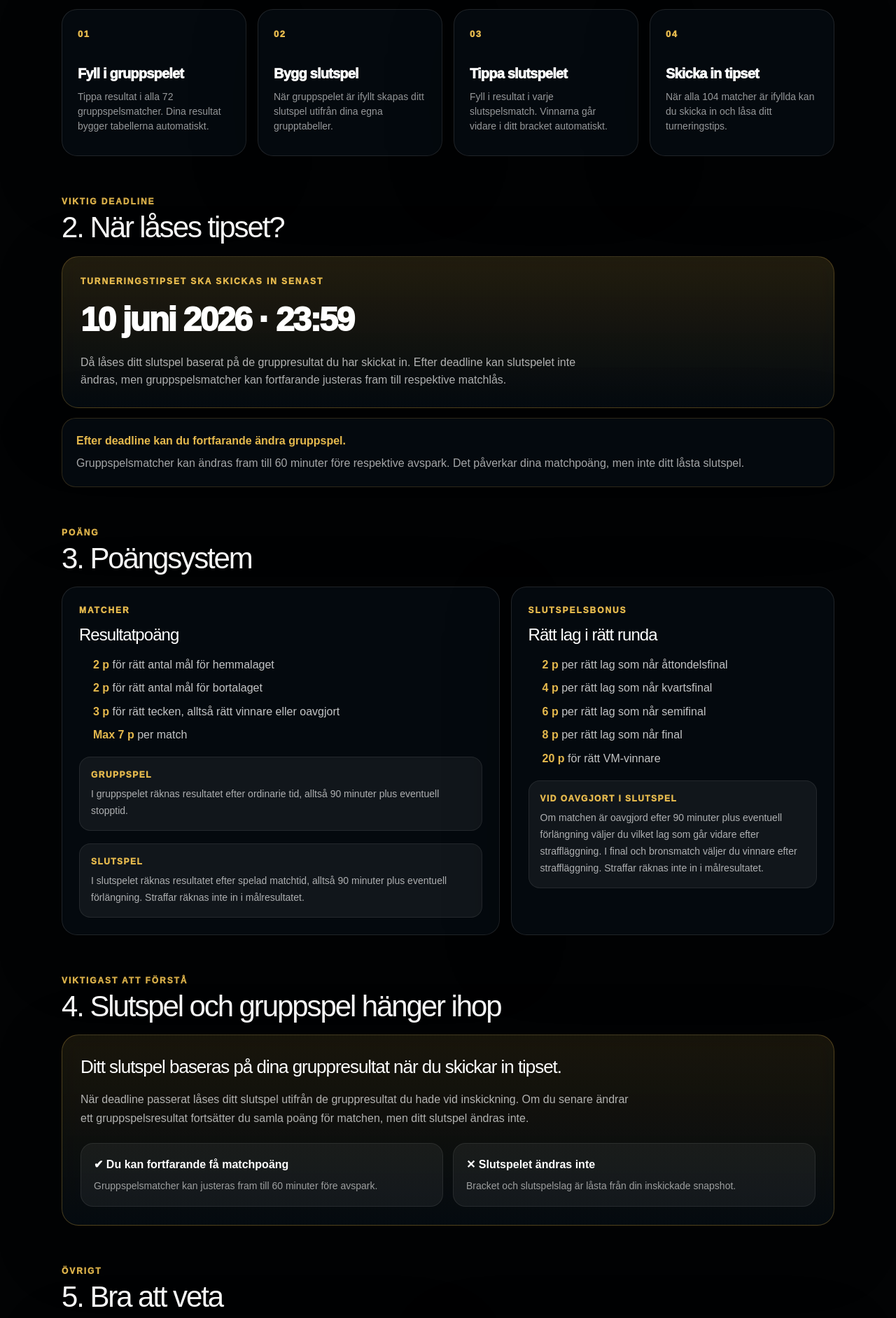
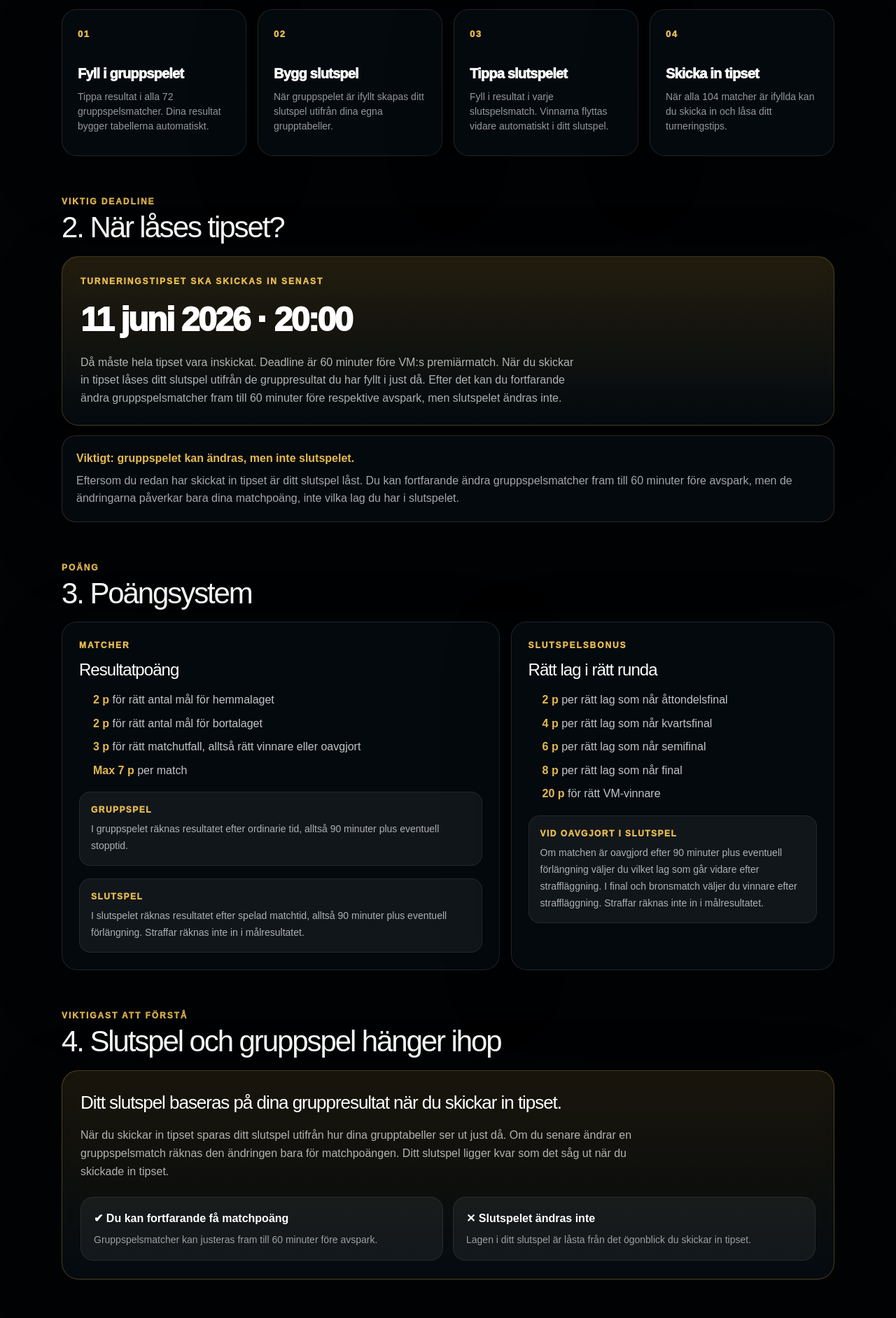
Before and after one commit to maxspersson/kontors-tipset, a Next.js app: page /regler in a window 1280 px wide. Shown: the part 820-2703 px from the top of the page at 70% size. Built offline with nearby package versions, Linux system fonts and the light colour scheme; no server answers.

Commit message:
Prepare beta launch

```diff
--- a/app/api/submit-predictions/route.ts
+++ b/app/api/submit-predictions/route.ts
@@ -31,7 +31,7 @@ type ProfileRow = {
 };
 
 const TOTAL_REQUIRED_PREDICTIONS = 104;
-const SUBMISSION_DEADLINE_UTC = Date.UTC(2026, 5, 10, 21, 59, 59, 999);
+const SUBMISSION_DEADLINE_UTC = Date.UTC(2026, 5, 11, 18, 30, 0, 0);
 
 function isAfterSubmissionDeadline() {
   return Date.now() > SUBMISSION_DEADLINE_UTC;
@@ -123,7 +123,7 @@ export async function POST(request: Request) {
 
   if (isAfterSubmissionDeadline()) {
     return new NextResponse(
-      "Deadline har passerat. Hela tipset skulle vara inskickat senast 10 juni 2026 kl. 23:59.",
+      "Deadline har passerat. Hela tipset skulle vara inskickat senast 11 juni 2026 kl. 20:00.",
       { status: 403 }
     );
   }
--- a/app/page.tsx
+++ b/app/page.tsx
@@ -56,59 +56,54 @@ function getFlagEmoji(code: string | null) {
   if (!code) return "🏳️";
 
   const map: Record<string, string> = {
+  ALG: "🇩🇿",
   ARG: "🇦🇷",
   AUS: "🇦🇺",
   AUT: "🇦🇹",
   BEL: "🇧🇪",
+  BIH: "🇧🇦",
   BRA: "🇧🇷",
   CAN: "🇨🇦",
-    CHI: "🇨🇱",
-    CHL: "🇨🇱",
+  CIV: "🇨🇮",
+  COD: "🇨🇩",
   COL: "🇨🇴",
-    CRC: "🇨🇷",
-    CRO: "🇭🇷",
-    CMR: "🇨🇲",
   CPV: "🇨🇻",
+  CUW: "🇨🇼",
   CZE: "🇨🇿",
   DEN: "🇩🇰",
   ECU: "🇪🇨",
   EGY: "🇪🇬",
   ENG: "🏴",
+  ESP: "🇪🇸",
   FRA: "🇫🇷",
-    GAB: "🇬🇦",
   GER: "🇩🇪",
   GHA: "🇬🇭",
   HAI: "🇭🇹",
-    ITA: "🇮🇹",
+  IRN: "🇮🇷",
+  IRQ: "🇮🇶",
+  JOR: "🇯🇴",
   JPN: "🇯🇵",
   KOR: "🇰🇷",
   KSA: "🇸🇦",
   MAR: "🇲🇦",
   MEX: "🇲🇽",
-    MKD: "🇲🇰",
   NED: "🇳🇱",
-    NGA: "🇳🇬",
   NOR: "🇳🇴",
   NZL: "🇳🇿",
   PAN: "🇵🇦",
   PAR: "🇵🇾",
-    PRY: "🇵🇾",
-    PER: "🇵🇪",
-    PHI: "🇵🇭",
-    POL: "🇵🇱",
   POR: "🇵🇹",
+  QAT: "🇶🇦",
   RSA: "🇿🇦",
-    SAU: "🇸🇦",
+  SCO: "🏴",
   SEN: "🇸🇳",
-    SRB: "🇷🇸",
-    ESP: "🇪🇸",
   SUI: "🇨🇭",
   SWE: "🇸🇪",
   TUN: "🇹🇳",
   TUR: "🇹🇷",
   URU: "🇺🇾",
   USA: "🇺🇸",
-    ZAF: "🇿🇦",
+  UZB: "🇺🇿",
 };
 
   return map[code.toUpperCase()] ?? "🏳️";
@@ -301,7 +296,7 @@ export default async function Home() {
 
               <div className="hero-actions">
                 <Link href={user ? "/liga" : "/login"} className="primary-btn">
-                  {user ? "Skapa liga" : "Skapa konto"} →
+                  {user ? "Mina ligor" : "Skapa konto"} →
                 </Link>
 
                 <Link href="/regler" className="secondary-btn">
@@ -316,7 +311,7 @@ export default async function Home() {
               <div className="feature-grid">
                 {[
                   ["👥", "Skapa din liga", "Starta en liga och bjud in vänner."],
-                  ["🏆", "Tippa matcher", "Sätt resultaten före deadline."],
+                  ["🏆", "Tippa matcher", "Fyll i resultaten och bygg ditt slutspel"],
                   ["📊", "Klättra i tabellen", "Följ poängen live under VM."],
                   ["🎁", "Vinn ära", "Skryt resten av sommaren."],
                 ].map(([icon, title, text]) => (
@@ -953,7 +948,9 @@ function MatchCard({
         <div className="deadline-box">Matchschemat laddas snart in.</div>
       )}
 
-      <div className="deadline-box">Tips låses 60 minuter före matchstart</div>
+      <div className="deadline-box">
+  Matchen låses 60 minuter före avspark.
+</div>
 
       <div className="leaderboard">
         <p className="leaderboard-label">Global topplista</p>
@@ -981,7 +978,7 @@ function MatchCard({
         ) : (
           <div className="leader-row">
             <strong style={{ flex: 1, color: "rgba(255,255,255,0.65)" }}>
-              Ingen leaderboard ännu
+              Topplistan visas när matcherna börjar räknas.
             </strong>
           </div>
         )}
--- a/app/regler/page.tsx
+++ b/app/regler/page.tsx
@@ -2,18 +2,18 @@ import Container from "@/app/components/Container";
 
 export default function RulesPage() {
   const knowItems = [
-  "Gruppspelsmatcher kan ändras fram till 60 minuter före avspark.",
-  "Slutspelet låses när du skickar in hela tipset.",
+  "Du måste fylla i alla 104 matcher innan du kan skicka in tipset.",
+  "När du skickar in tipset låses ditt slutspel.",
+  "Gruppspelsmatcher kan fortfarande ändras fram till 60 minuter före avspark.",
+  "Om du ändrar ett gruppspelsresultat efter att du skickat in tipset kan du få nya matchpoäng, men ditt slutspel ändras inte.",
   "Matchpoäng räknas först när ett faktiskt resultat finns registrerat.",
   "Gruppspel räknas efter ordinarie tid, alltså 90 minuter plus eventuell stopptid.",
   "Slutspel räknas efter 90 minuter plus eventuell förlängning.",
   "Straffläggning används bara för att avgöra vilket lag som går vidare eller vinner final/bronsmatch. Straffar räknas inte in i målresultatet.",
-  "Tabellen uppdateras utifrån inskickade tips och spelade matcher.",
-  "Gruppordningen följer VM:s tiebreaker-logik: poäng, inbördes möten, inbördes målskillnad, inbördes gjorda mål, total målskillnad och totalt antal gjorda mål.",
-  "Om lag fortfarande inte kan skiljas åt används FIFA:s världsranking som sista skiljekriterium i Kontors-tipset. Det påverkar endast mycket ovanliga situationer där lag är helt lika enligt övriga tiebreakers.",
-  "I ovanliga fall kan ett tippat slutspel därför skilja sig från det verkliga VM-slutspelet, eftersom FIFA även kan använda fair play-poäng eller lottning.",
+  "Andras tips låses upp löpande från 60 minuter före avspark för respektive match.",
   "Bästa grupptreor jämförs separat mellan grupperna och rankas på poäng, målskillnad, gjorda mål och därefter FIFA-ranking.",
-  "Andras tips låses upp löpande från 60 minuter före avspark för respektive match.",
+  "Om lag fortfarande inte kan skiljas åt används FIFA:s världsranking som sista skiljekriterium i Kontors-tipset.",
+  "I mycket ovanliga fall kan ditt tippade slutspel skilja sig från det verkliga VM-slutspelet, eftersom FIFA även kan använda fair play-poäng eller lottning.",
 ];
 
   return (
@@ -37,9 +37,9 @@ export default function RulesPage() {
           <div className="top-summary">
             <div>
               <p>Deadline</p>
-              <strong>10 juni 2026 · 23:59</strong>
+              <strong>11 juni 2026 · 20:00</strong>
 <span>
-                Senast då ska turneringstipset vara inskickat och slutspelet låst.
+  Senast då ska hela tipset vara inskickat och slutspelet låst.
 </span>
             </div>
 
@@ -85,8 +85,8 @@ export default function RulesPage() {
                 <span>03</span>
                 <h3>Tippa slutspelet</h3>
                 <p>
-                  Fyll i resultat i varje slutspelsmatch. Vinnarna går vidare i
-                  ditt bracket automatiskt.
+                  Fyll i resultat i varje slutspelsmatch. Vinnarna flyttas vidare
+automatiskt i ditt slutspel.
                 </p>
               </div>
 
@@ -111,21 +111,23 @@ export default function RulesPage() {
               <p className="deadline-label">
                 Turneringstipset ska skickas in senast
               </p>
-              <p className="deadline-date">10 juni 2026 · 23:59</p>
+              <p className="deadline-date">11 juni 2026 · 20:00</p>
               <p className="deadline-text">
-                Då låses ditt slutspel baserat på de gruppresultat du har
-skickat in. Efter deadline kan slutspelet inte ändras, men
-                gruppspelsmatcher kan fortfarande justeras fram till respektive
-                matchlås.
+  Då måste hela tipset vara inskickat. Deadline är 60 minuter före
+  VM:s premiärmatch. När du skickar in tipset låses ditt slutspel
+  utifrån de gruppresultat du har fyllt i just då. Efter det kan du
+  fortfarande ändra gruppspelsmatcher fram till 60 minuter före respektive
+  avspark, men slutspelet ändras inte.
 </p>
             </div>
 
             <div className="rule-note">
-              <strong>Efter deadline kan du fortfarande ändra gruppspel.</strong>
+  <strong>Viktigt: gruppspelet kan ändras, men inte slutspelet.</strong>
   <span>
-                Gruppspelsmatcher kan ändras fram till 60 minuter före respektive
-                avspark. Det påverkar dina matchpoäng, men inte ditt låsta
-                slutspel.
+    Eftersom du redan har skickat in tipset är ditt slutspel låst.
+    Du kan fortfarande ändra gruppspelsmatcher fram till 60 minuter före
+    avspark, men de ändringarna påverkar bara dina matchpoäng, inte vilka
+    lag du har i slutspelet.
   </span>
 </div>
           </div>
@@ -149,7 +151,7 @@ skickat in. Efter deadline kan slutspelet inte ändras, men
                     <strong>2 p</strong> för rätt antal mål för bortalaget
                   </li>
                   <li>
-                    <strong>3 p</strong> för rätt tecken, alltså rätt vinnare
+                    <strong>3 p</strong> för rätt matchutfall, alltså rätt vinnare
 eller oavgjort
                   </li>
                   <li>
@@ -220,10 +222,10 @@ skickat in. Efter deadline kan slutspelet inte ändras, men
               <h3>Ditt slutspel baseras på dina gruppresultat när du skickar in tipset.</h3>
 
               <p>
-                När deadline passerat låses ditt slutspel utifrån de
-                gruppresultat du hade vid inskickning. Om du senare ändrar ett
-                gruppspelsresultat fortsätter du samla poäng för matchen, men
-                ditt slutspel ändras inte.
+  När du skickar in tipset sparas ditt slutspel utifrån hur dina
+  grupptabeller ser ut just då. Om du senare ändrar en gruppspelsmatch
+  räknas den ändringen bara för matchpoängen. Ditt slutspel ligger kvar
+  som det såg ut när du skickade in tipset.
 </p>
 
               <div className="yes-no-grid">
@@ -238,8 +240,7 @@ skickat in. Efter deadline kan slutspelet inte ändras, men
                 <div>
                   <strong>✕ Slutspelet ändras inte</strong>
 <span>
-                    Bracket och slutspelslag är låsta från din inskickade
-                    snapshot.
+  Lagen i ditt slutspel är låsta från det ögonblick du skickar in tipset.
 </span>
                 </div>
               </div>
--- a/app/tippa/TippaClient.tsx
+++ b/app/tippa/TippaClient.tsx
@@ -20,6 +20,12 @@ type CopyLeagueOption = {
   id: string;
   name: string;
 };
+const TOURNAMENT_DEADLINE_LABEL = "11 juni 2026 kl. 20:00";
+const TOURNAMENT_SUBMIT_LOCK_DATE = new Date("2026-06-11T20:30:00+02:00");
+
+function isTournamentSubmitDeadlinePassed() {
+  return Date.now() >= TOURNAMENT_SUBMIT_LOCK_DATE.getTime();
+}
 
 function isLiveMatch(match: Match) {
   return match.status === "live";
@@ -210,11 +216,24 @@ export default function TippaClient({
   const [copySourceLeagueId, setCopySourceLeagueId] = useState("");
   const [copyStatus, setCopyStatus] = useState("");
   const [isCopying, setIsCopying] = useState(false);
+  const [submitDeadlinePassed, setSubmitDeadlinePassed] = useState(false);
 
   const hasMounted = useRef(false);
   const autoSaveTimer = useRef<ReturnType<typeof setTimeout> | null>(null);
-
-  const isPlayoffLocked = hasSubmitted || readonly;
+  useEffect(() => {
+  function updateDeadlineStatus() {
+    setSubmitDeadlinePassed(isTournamentSubmitDeadlinePassed());
+  }
+
+  updateDeadlineStatus();
+
+  const interval = setInterval(updateDeadlineStatus, 30 * 1000);
+
+  return () => clearInterval(interval);
+}, []);
+
+  const isSubmitDeadlineLocked = submitDeadlinePassed && !readonly;
+const isPlayoffLocked = hasSubmitted || readonly || isSubmitDeadlineLocked;
 
   const [predictions, setPredictions] = useState<PredictionState>(() => {
     const initial: PredictionState = {};
@@ -432,6 +451,10 @@ const thirdPlacedTeams = allGroupsComplete
   }
 
   async function copyPredictionsFromLeague() {
+    if (isSubmitDeadlineLocked) {
+  setCopyStatus("Deadline har passerat. Det går inte längre att kopiera in ett helt tips.");
+  return;
+}
     if (!copySourceLeagueId) {
       setCopyStatus("Välj en liga att kopiera från.");
       return;
@@ -521,6 +544,12 @@ const thirdPlacedTeams = allGroupsComplete
   }
 
   async function submitPredictions() {
+    if (isSubmitDeadlineLocked) {
+  setSubmitStatus(
+    `Deadline har passerat. Tipset skulle vara inskickat senast ${TOURNAMENT_DEADLINE_LABEL}.`
+  );
+  return;
+}
     if (hasSubmitted) {
       setSubmitStatus("Tipset är redan inskickat. Slutspelet är låst.");
       return;
@@ -682,6 +711,18 @@ const thirdPlacedTeams = allGroupsComplete
           {hasError && (
             <div className="error-box">Kunde inte hämta matcher.</div>
           )}
+          {isSubmitDeadlineLocked && !hasSubmitted && (
+  <div className="tippa-locked-banner">
+    <div>
+      <p className="tippa-locked-title">Deadline har passerat</p>
+      <p className="tippa-locked-text">
+        Det går inte längre att skicka in ett nytt turneringstips.
+        Gruppspelsmatcher kan fortfarande ändras fram till 60 minuter före
+        respektive avspark, men bara inskickade tips deltar i ligans tabell.
+      </p>
+    </div>
+  </div>
+)}
 
           {!readonly && !hasSubmitted && copyLeagueOptions.length > 0 && (
             <div className="copy-tips-card">
@@ -982,8 +1023,11 @@ const thirdPlacedTeams = allGroupsComplete
                     <button
                       className="submit-button"
                       disabled={
-                        hasSubmitted || !isEntireBracketComplete || isSubmitting
-                      }
+  isSubmitDeadlineLocked ||
+  hasSubmitted ||
+  !isEntireBracketComplete ||
+  isSubmitting
+}
                       onClick={submitPredictions}
                     >
                       {hasSubmitted
```
Lines whose indentation alone changed are shown as unchanged.
